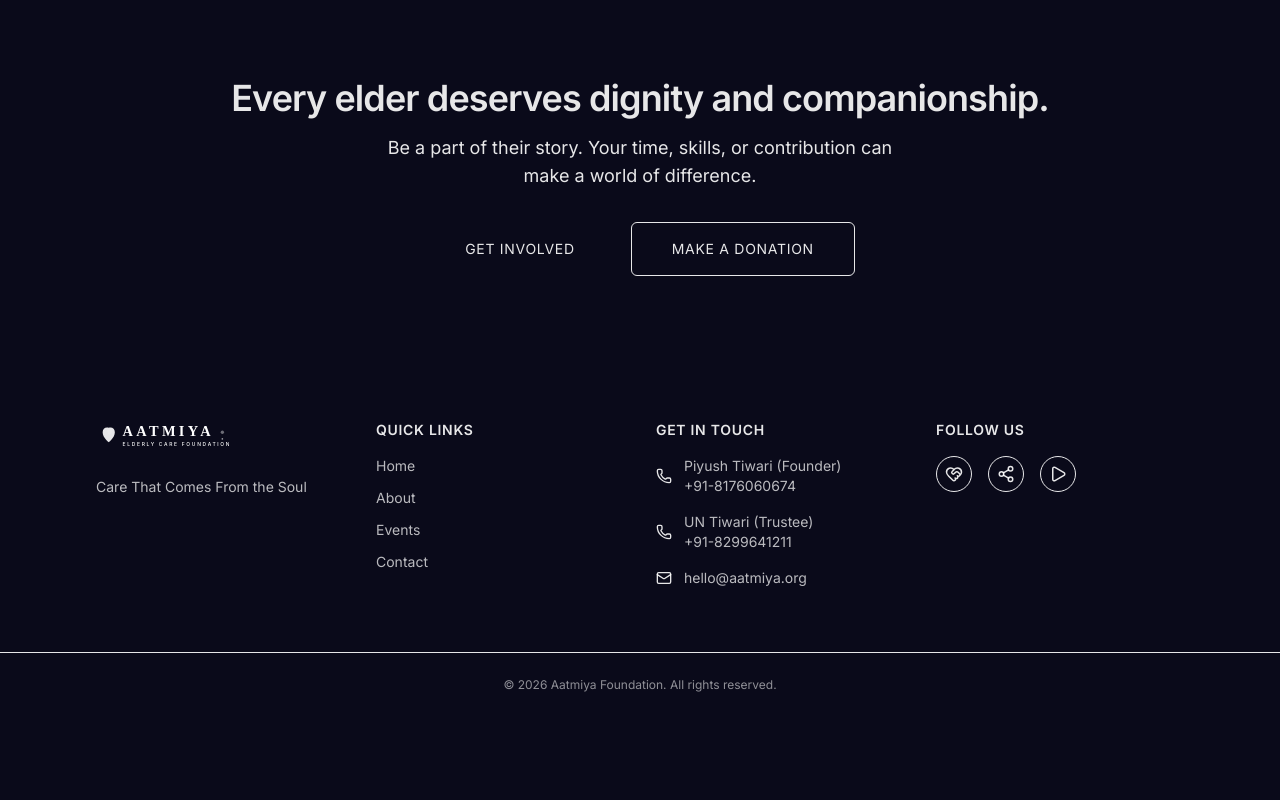
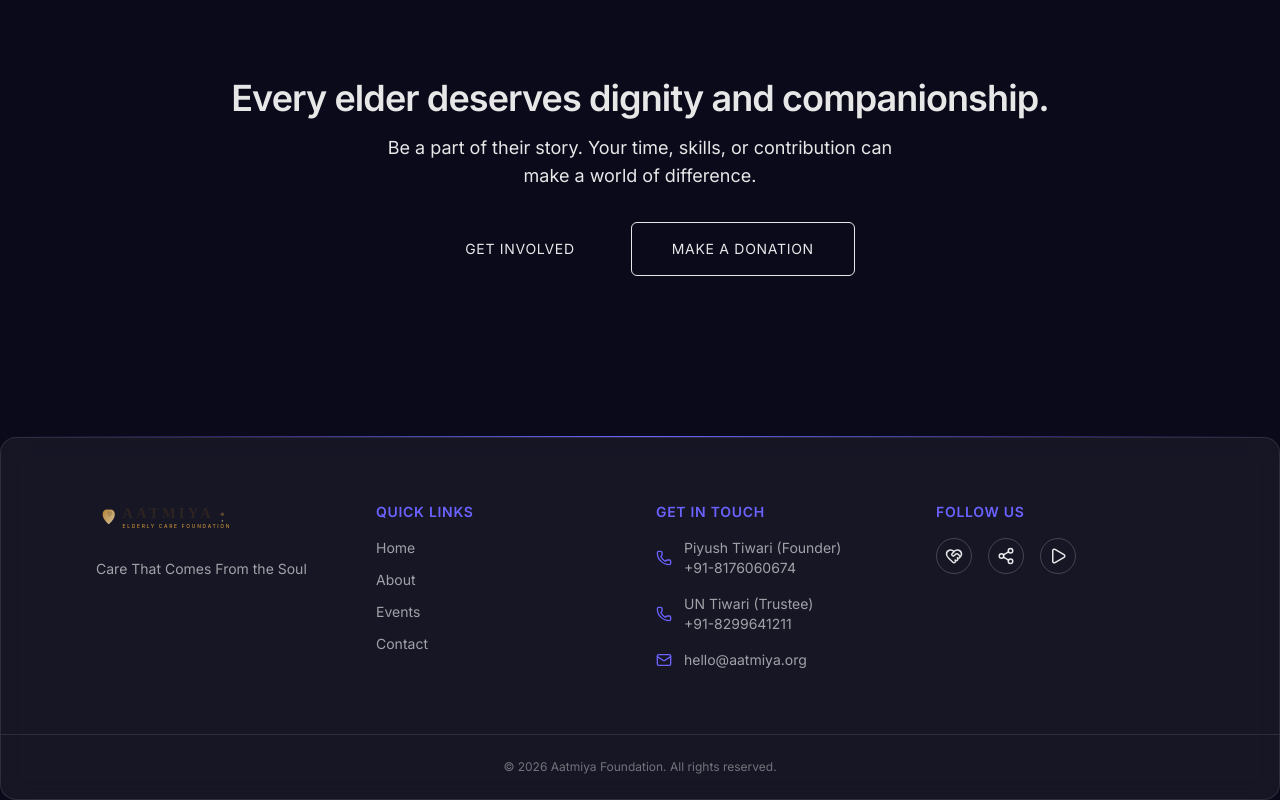
Before and after one commit to knee-tesh/aatmiya, a Next.js app: page / in a window 1280 px wide. Shown: the part 3651-4451 px from the top of the page. Before the commit the page ends 4368 px from the top, so only its background shows below. Built offline with nearby package versions, Linux system fonts and the light colour scheme.

Commit message:
feat: glass footer with aurora gradient border

```diff
--- a/src/components/Footer.jsx
+++ b/src/components/Footer.jsx
@@ -5,7 +5,9 @@ import { Phone, Mail, HeartHandshake, Share2, Play } from "lucide-react";
 
 export default function Footer() {
   return (
-    <footer className="bg-walnut text-cotton">
+    <footer className="relative mt-20">
+      <div className="h-px bg-gradient-to-r from-transparent via-aurora to-transparent" />
+      <div className="glass-subtle rounded-none border-x-0 border-b-0">
         <div className="max-content py-16">
           <div className="grid grid-cols-1 md:grid-cols-2 lg:grid-cols-4 gap-12 lg:gap-8">
             <div>
@@ -14,15 +16,15 @@ export default function Footer() {
                 alt="Aatmiya Foundation"
                 width={140}
                 height={45}
-              className="h-10 w-auto brightness-0 invert mb-4"
+                className="h-10 w-auto mb-4"
               />
-            <p className="font-source-serif text-sm leading-relaxed opacity-80">
+              <p className="font-inter text-sm leading-relaxed text-white/60">
                 Care That Comes From the Soul
               </p>
             </div>
 
             <div>
-            <h3 className="font-inter text-sm tracking-wider uppercase mb-4 text-amber">
+              <h3 className="font-inter text-sm tracking-wider uppercase mb-4 text-aurora">
                 Quick Links
               </h3>
               <div className="flex flex-col gap-3">
@@ -35,7 +37,7 @@ export default function Footer() {
                   <Link
                     key={link.href}
                     href={link.href}
-                  className="font-inter text-sm opacity-80 hover:opacity-100 hover:text-amber transition-all"
+                    className="font-inter text-sm text-white/60 hover:text-white hover:text-aurora transition-colors"
                   >
                     {link.label}
                   </Link>
@@ -44,67 +46,57 @@ export default function Footer() {
             </div>
 
             <div>
-            <h3 className="font-inter text-sm tracking-wider uppercase mb-4 text-amber">
+              <h3 className="font-inter text-sm tracking-wider uppercase mb-4 text-aurora">
                 Get in Touch
               </h3>
               <div className="flex flex-col gap-4">
                 <div className="flex items-center gap-3">
-                <Phone size={16} className="shrink-0 text-amber" />
+                  <Phone size={16} className="shrink-0 text-aurora" />
                   <div>
-                  <p className="font-inter text-sm opacity-80">Piyush Tiwari (Founder)</p>
-                  <p className="font-inter text-sm opacity-80">+91-8176060674</p>
+                    <p className="font-inter text-sm text-white/60">Piyush Tiwari (Founder)</p>
+                    <p className="font-inter text-sm text-white/60">+91-8176060674</p>
                   </div>
                 </div>
                 <div className="flex items-center gap-3">
-                <Phone size={16} className="shrink-0 text-amber" />
+                  <Phone size={16} className="shrink-0 text-aurora" />
                   <div>
-                  <p className="font-inter text-sm opacity-80">UN Tiwari (Trustee)</p>
-                  <p className="font-inter text-sm opacity-80">+91-8299641211</p>
+                    <p className="font-inter text-sm text-white/60">UN Tiwari (Trustee)</p>
+                    <p className="font-inter text-sm text-white/60">+91-8299641211</p>
                   </div>
                 </div>
                 <div className="flex items-center gap-3">
-                <Mail size={16} className="shrink-0 text-amber" />
-                <span className="font-inter text-sm opacity-80">hello@aatmiya.org</span>
+                  <Mail size={16} className="shrink-0 text-aurora" />
+                  <span className="font-inter text-sm text-white/60">hello@aatmiya.org</span>
                 </div>
               </div>
             </div>
 
             <div>
-            <h3 className="font-inter text-sm tracking-wider uppercase mb-4 text-amber">
+              <h3 className="font-inter text-sm tracking-wider uppercase mb-4 text-aurora">
                 Follow Us
               </h3>
               <div className="flex gap-4">
+                {[HeartHandshake, Share2, Play].map((Icon, i) => (
                   <a
+                    key={i}
                     href="#"
-                className="p-2 border border-cotton/30 rounded-full hover:border-amber hover:text-amber transition-all"
-                aria-label="Instagram"
+                    className="p-2 border border-white/20 rounded-full hover:border-aurora hover:text-aurora hover:shadow-[0_0_15px_rgba(108,99,255,0.3)] transition-all"
+                    aria-label={["Instagram", "Facebook", "YouTube"][i]}
                   >
-                <HeartHandshake size={18} />
+                    <Icon size={18} />
                   </a>
-              <a
-                href="#"
-                className="p-2 border border-cotton/30 rounded-full hover:border-amber hover:text-amber transition-all"
-                aria-label="Facebook"
-              >
-                <Share2 size={18} />
-              </a>
-              <a
-                href="#"
-                className="p-2 border border-cotton/30 rounded-full hover:border-amber hover:text-amber transition-all"
-                aria-label="YouTube"
-              >
-                <Play size={18} />
-              </a>
+                ))}
               </div>
             </div>
           </div>
         </div>
 
-      <div className="border-t border-cotton/20">
+        <div className="border-t border-white/10">
           <div className="max-content py-6">
-          <p className="font-inter text-xs text-center opacity-60">
+            <p className="font-inter text-xs text-center text-white/40">
               &copy; {new Date().getFullYear()} Aatmiya Foundation. All rights reserved.
             </p>
+          </div>
         </div>
       </div>
     </footer>
```
Lines whose indentation alone changed are shown as unchanged.
